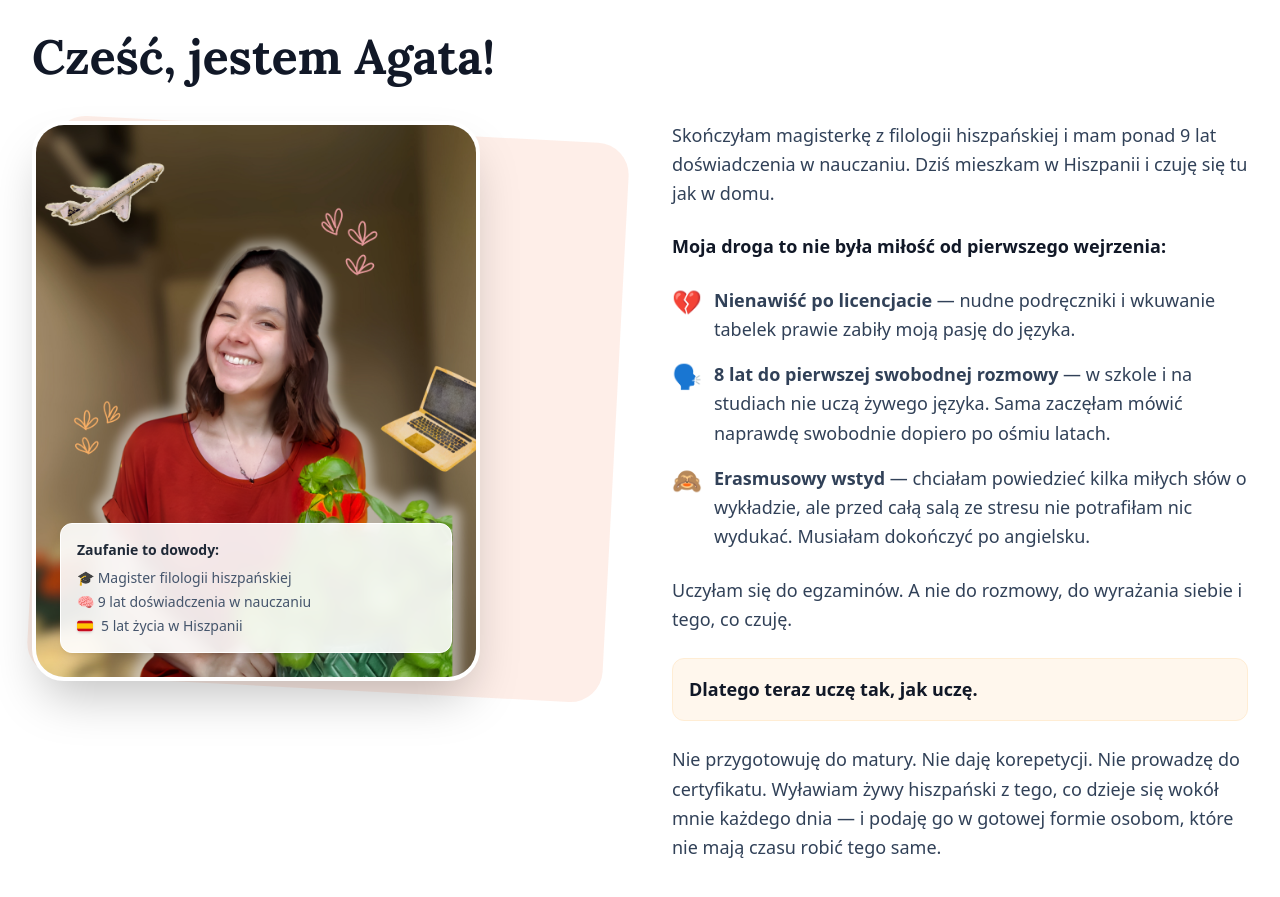
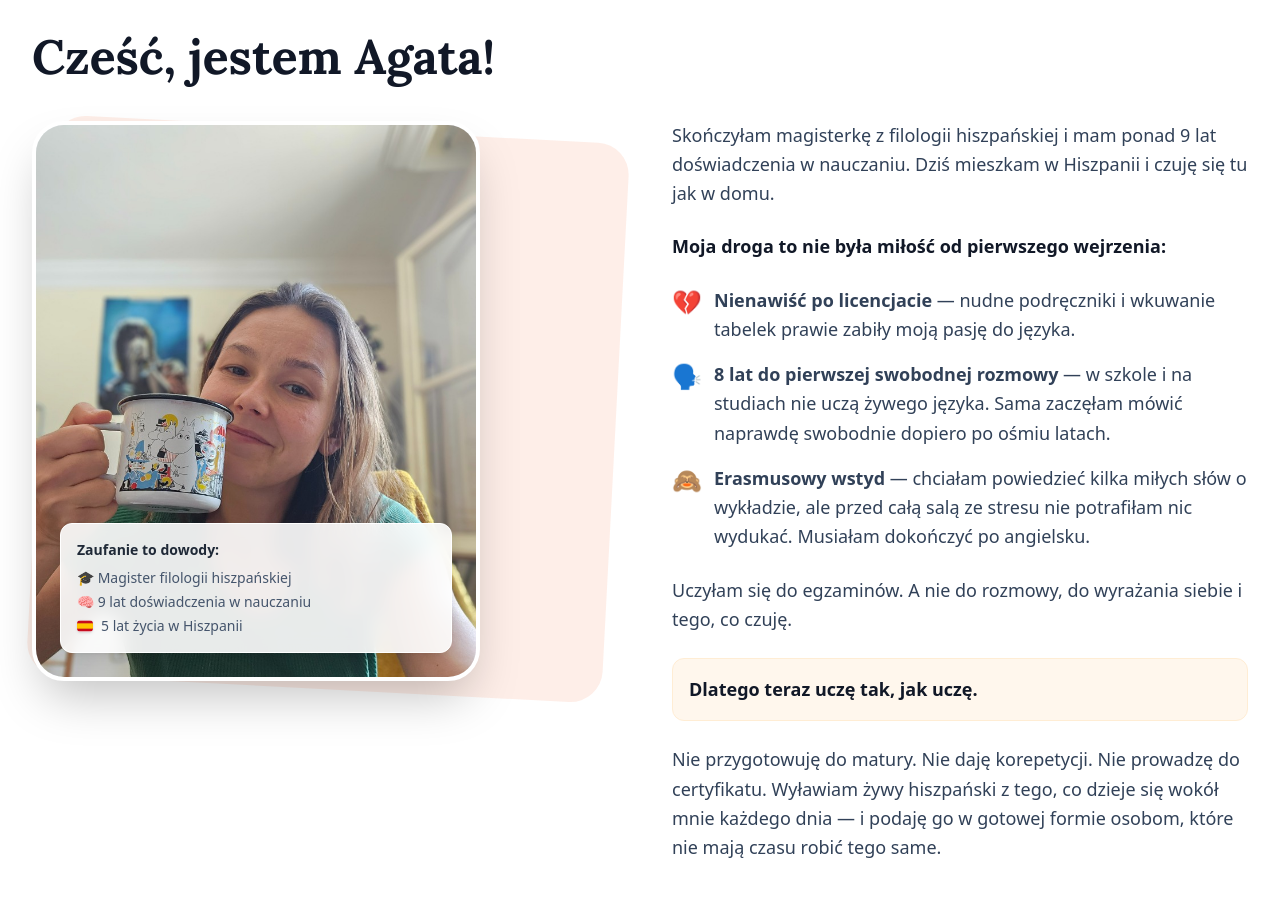
Before and after one commit to apiatek1996-del/strona-strefa-klub, a Next.js app: page / in a window 1280 px wide. Shown: the part 6020-6917 px from the top of the page. Built offline with nearby package versions, Linux system fonts and the light colour scheme.

Commit message:
About: zamiana zdjecia na photo_mug z projektu 14rzeczy

```diff
--- a/components/sections/About.tsx
+++ b/components/sections/About.tsx
@@ -21,7 +21,7 @@ const About = () => {
 
               <div className="relative aspect-[4/5] w-full max-w-md rounded-[2rem] overflow-hidden shadow-2xl border-4 border-white bg-slate-100 z-10">
                 <img
-                  src="/main-photo.png"
+                  src="/photo_mug.jpg"
                   alt="Agata - Twoja mentorka"
                   className="w-full h-full object-cover object-top"
                 />
```
Also changed, not shown: public/photo_mug.jpg (added).
